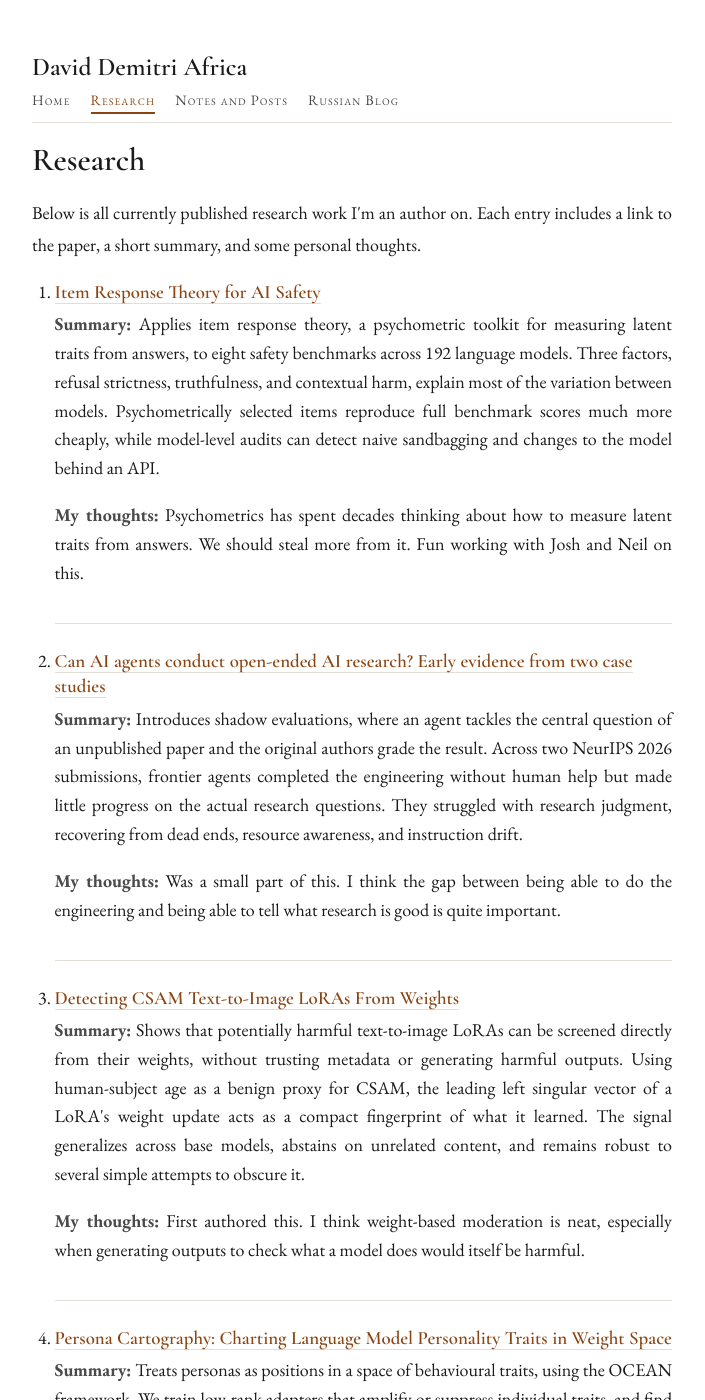
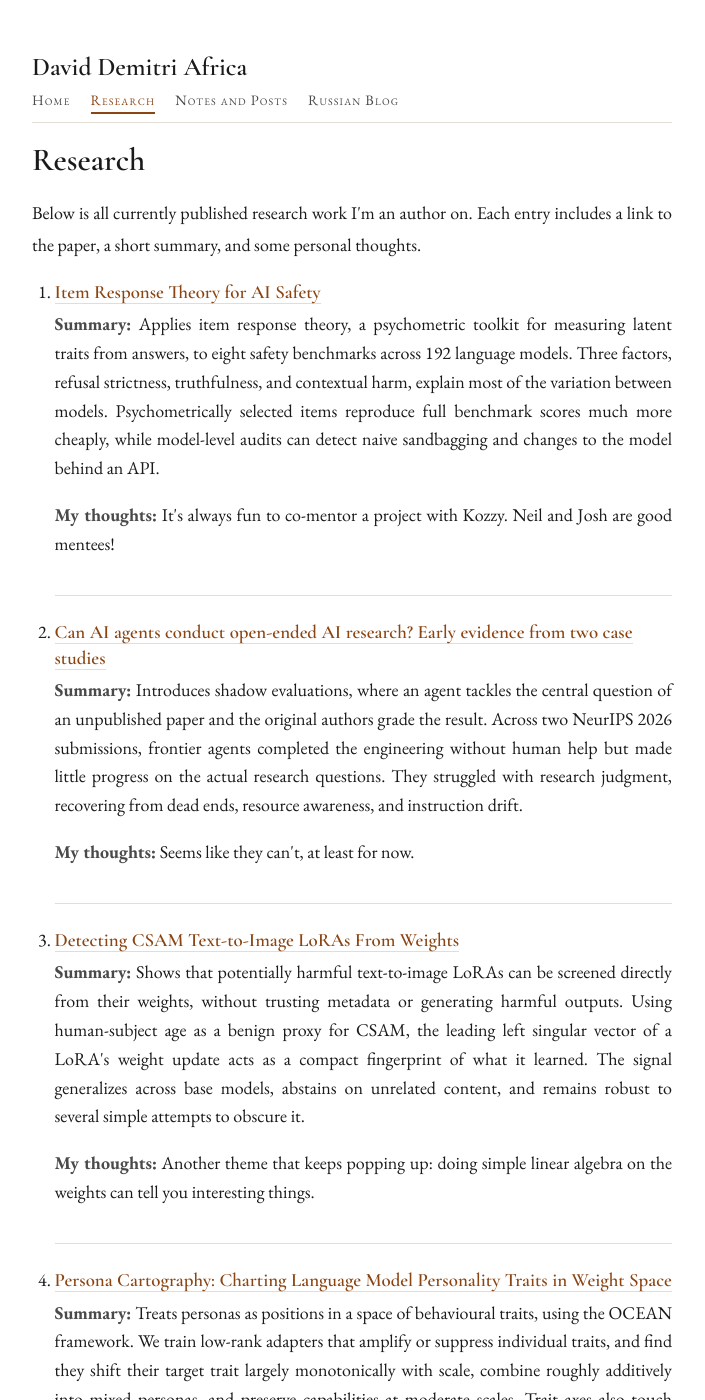
Before and after one commit to DavidDemitriAfrica/daviddemitriafrica.github.io, a Jekyll site: the page built from research.html, in a window 1280 px wide and 1400 px high. Shown: the whole window, without its empty margins (288-993 px from the left). Built offline with Jekyll 4.4.1, drawn with Linux system fonts in a browser that asks for light colours.

Commit message:
Refine thoughts on latest research

```diff
--- a/research.html
+++ b/research.html
@@ -14,7 +14,7 @@ description: "Published research on AI alignment, meta-learning, collective beha
       <a href="https://arxiv.org/abs/2608.05086" target="_blank" rel="noopener">Item Response Theory for AI Safety</a>
     </h3>
     <p><strong>Summary:</strong> Applies item response theory, a psychometric toolkit for measuring latent traits from answers, to eight safety benchmarks across 192 language models. Three factors, refusal strictness, truthfulness, and contextual harm, explain most of the variation between models. Psychometrically selected items reproduce full benchmark scores much more cheaply, while model-level audits can detect naive sandbagging and changes to the model behind an API.</p>
-    <p><strong>My thoughts:</strong> Psychometrics has spent decades thinking about how to measure latent traits from answers. We should steal more from it. Fun working with Josh and Neil on this.</p>
+    <p><strong>My thoughts:</strong> It's always fun to co-mentor a project with Kozzy. Neil and Josh are good mentees!</p>
   </li>
 
   <li>
@@ -22,7 +22,7 @@ description: "Published research on AI alignment, meta-learning, collective beha
       <a href="https://arxiv.org/abs/2607.27191" target="_blank" rel="noopener">Can AI agents conduct open-ended AI research? Early evidence from two case studies</a>
     </h3>
     <p><strong>Summary:</strong> Introduces shadow evaluations, where an agent tackles the central question of an unpublished paper and the original authors grade the result. Across two NeurIPS 2026 submissions, frontier agents completed the engineering without human help but made little progress on the actual research questions. They struggled with research judgment, recovering from dead ends, resource awareness, and instruction drift.</p>
-    <p><strong>My thoughts:</strong> Was a small part of this. I think the gap between being able to do the engineering and being able to tell what research is good is quite important.</p>
+    <p><strong>My thoughts:</strong> Seems like they can't, at least for now.</p>
   </li>
 
   <li>
@@ -30,7 +30,7 @@ description: "Published research on AI alignment, meta-learning, collective beha
       <a href="https://arxiv.org/abs/2607.25750" target="_blank" rel="noopener">Detecting CSAM Text-to-Image LoRAs From Weights</a>
     </h3>
     <p><strong>Summary:</strong> Shows that potentially harmful text-to-image LoRAs can be screened directly from their weights, without trusting metadata or generating harmful outputs. Using human-subject age as a benign proxy for CSAM, the leading left singular vector of a LoRA's weight update acts as a compact fingerprint of what it learned. The signal generalizes across base models, abstains on unrelated content, and remains robust to several simple attempts to obscure it.</p>
-    <p><strong>My thoughts:</strong> First authored this. I think weight-based moderation is neat, especially when generating outputs to check what a model does would itself be harmful.</p>
+    <p><strong>My thoughts:</strong> Another theme that keeps popping up: doing simple linear algebra on the weights can tell you interesting things.</p>
   </li>
 
   <li>
```
